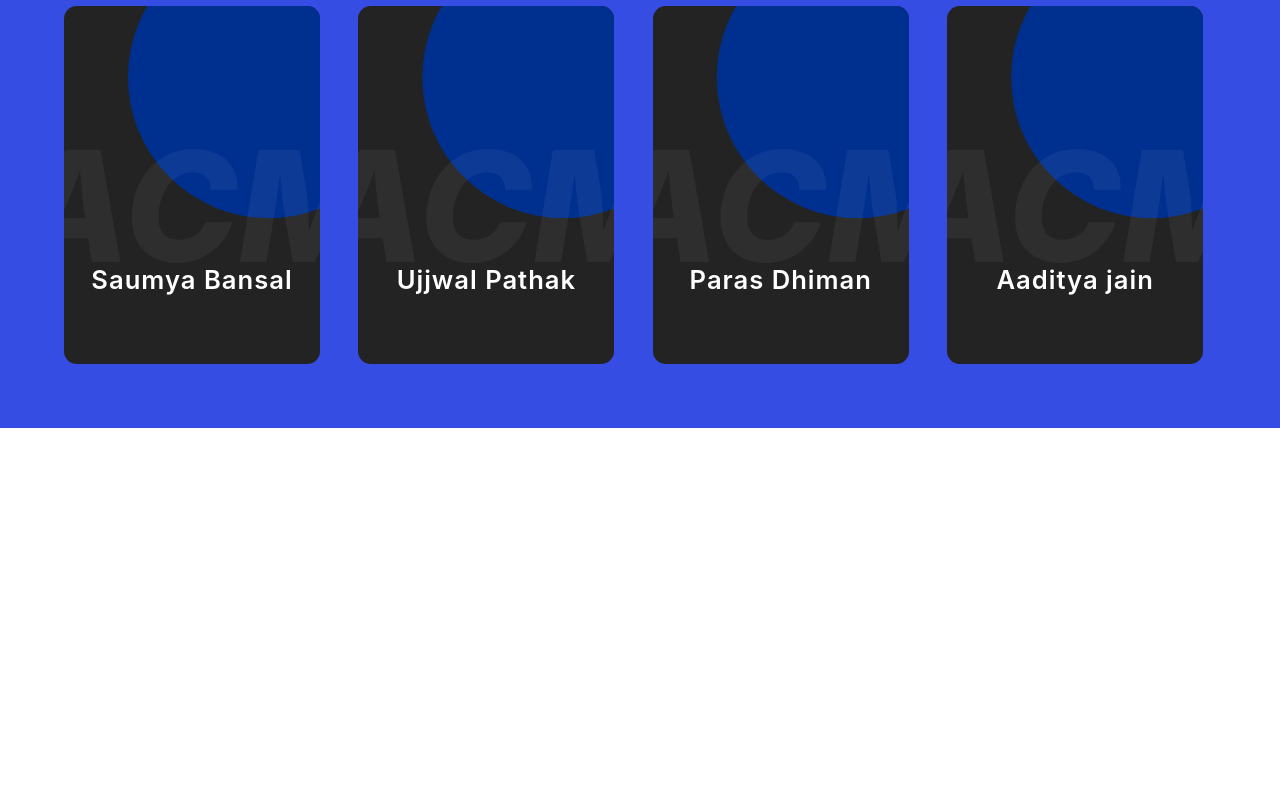
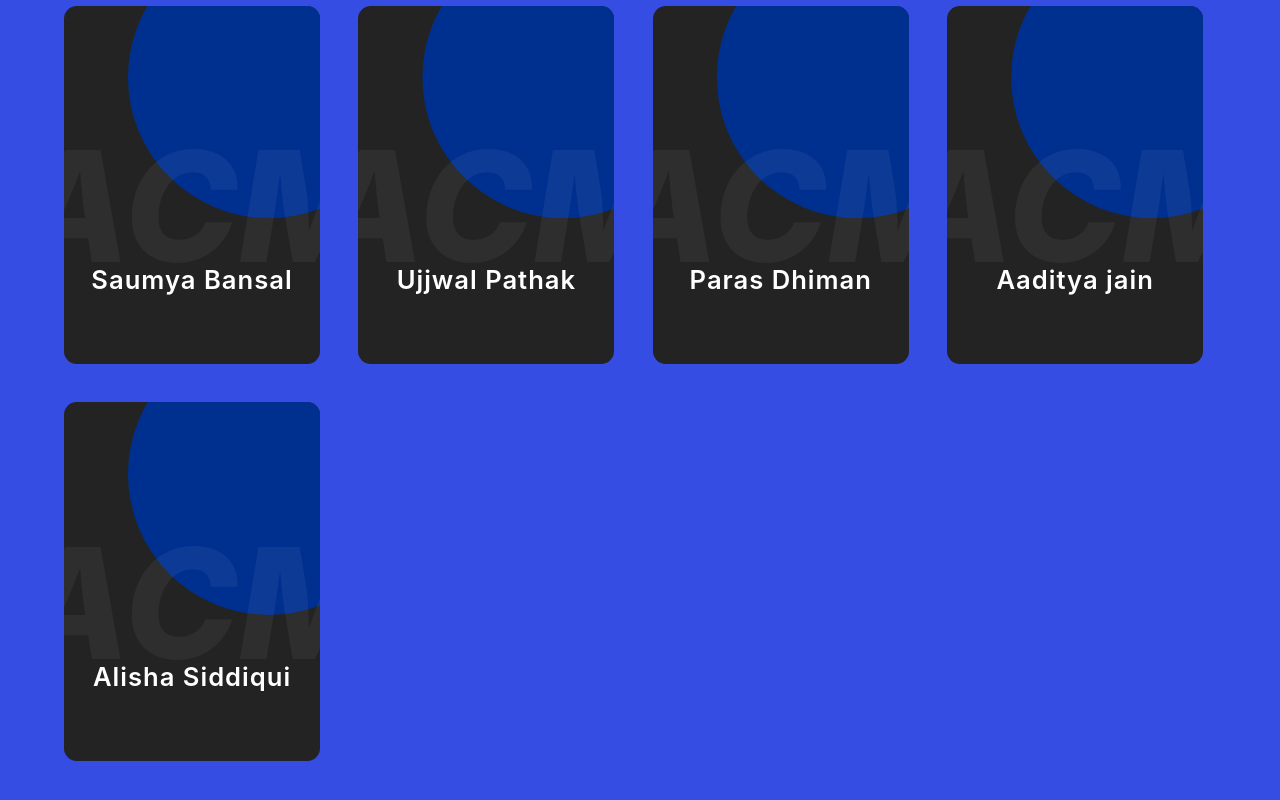
Before and after one commit to ACM-JUIT/ACM-Members, a React (Create React App) app: page / in a window 1280 px wide. Shown: the part 1152-1952 px from the top of the page. Before the commit the page ends 1580 px from the top, so only its background shows below. Built offline with nearby package versions, Linux system fonts and the light colour scheme.

Commit message:
added new member
edited pl chk

```diff
--- a/src/data.js
+++ b/src/data.js
@@ -85,4 +85,12 @@ export const membersData = [
       linkedin: "https://www.linkedin.com/in/Ajxfifa19/",
 
     },
+     {
+      name: "Alisha Siddiqui",
+      quote: "Member of ACM JUIT",
+      insta: "https://www.instagram.com/aswritessss/",
+      github: "https://github.com/aswritesssss",
+      linkedin: "https://alishasiddiqui.substack.com/",
+
+    },
   ];
```
